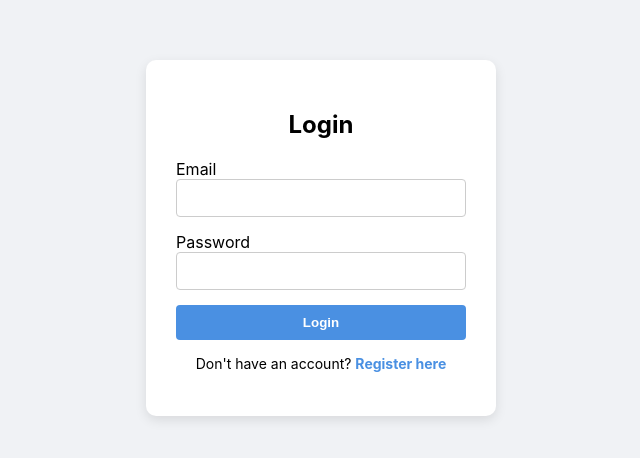
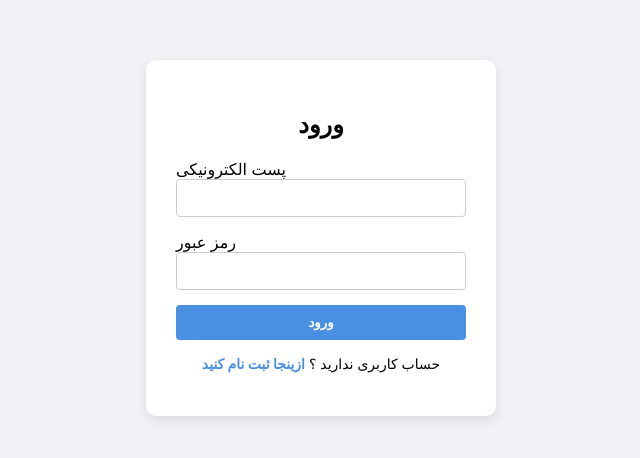
Before and after one commit to shimodii/promodoc-frontend, a React (Create React App) app: page / in a window 1280 px wide. Shown: the part 162-620 px from the top of the page, without its empty margins (319-959 px from the left). Built offline with nearby package versions, Linux system fonts and the light colour scheme.

Commit message:
translation: LoginPage

```diff
--- a/src/pages/LoginPage.js
+++ b/src/pages/LoginPage.js
@@ -54,12 +54,12 @@ function LoginPage() {
   return (
     <div style={styles.container}>
       <form onSubmit={handleSubmit} style={styles.form}>
-        <h2 style={styles.title}>Login</h2>
+        <h2 style={styles.title}>ورود</h2>
 
         {error && <div style={styles.error}>{error}</div>}
 
         <div style={styles.inputGroup}>
-          <label>Email</label>
+          <label>پست الکترونیکی</label>
           <input
             type="email"
             name="email"
@@ -71,7 +71,7 @@ function LoginPage() {
         </div>
 
         <div style={styles.inputGroup}>
-          <label>Password</label>
+          <label>رمز عبور</label>
           <input
             type="password"
             name="password"
@@ -83,11 +83,11 @@ function LoginPage() {
         </div>
 
         <button type="submit" style={styles.button} disabled={isLoading}>
-          {isLoading ? 'Logging in...' : 'Login'}
+          {isLoading ? 'درحال ورود ...' : 'ورود'}
         </button>
 
         <p style={styles.linkText}>
-          Don't have an account? <Link to="/register" style={styles.link}>Register here</Link>
+          حساب کاربری ندارید ؟ <Link to="/register" style={styles.link}> ازینجا ثبت نام کنید </Link>
         </p>
       </form>
     </div>
```
